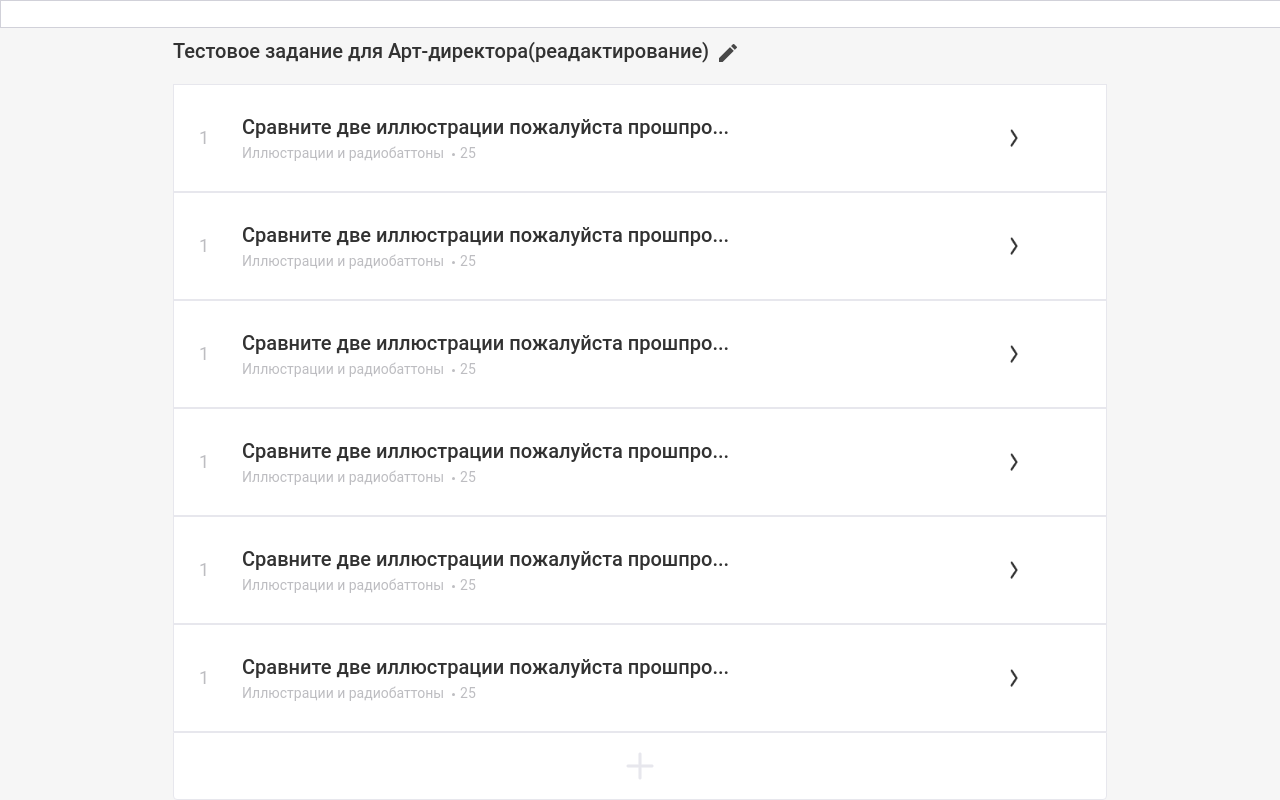
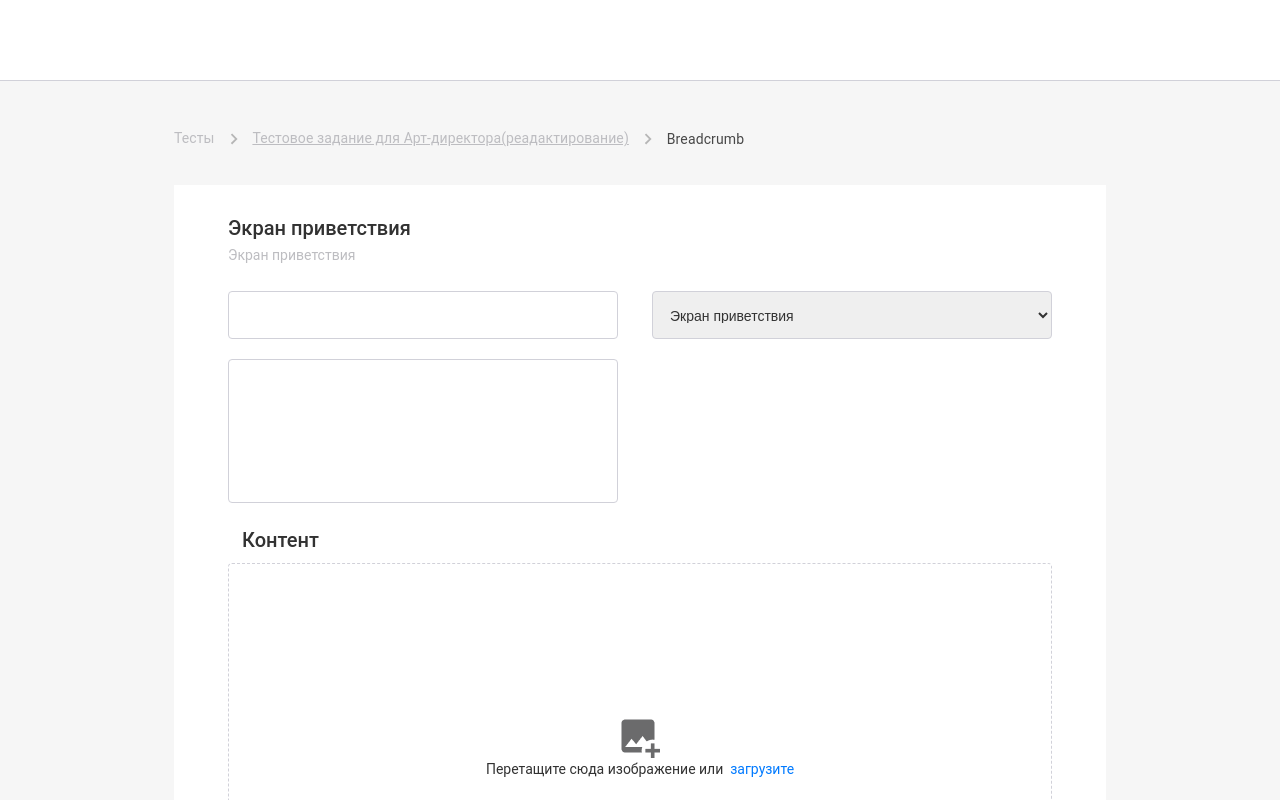
Before and after one commit to dankocher/archive-admin-test-art_director, a React (Create React App) app: page /welcome-screen/1 in a window 1280 px wide. Shown: the top 800 px of the page. Built offline with nearby package versions, Linux system fonts and the light colour scheme.

Commit message:
feat: added BreadCrumbs component structure and styling, added Router library, and begin of router functionality. Fix: style fix welcomeScreen  component

```diff
--- a/package.json
+++ b/package.json
@@ -3,6 +3,8 @@
   "version": "0.1.0",
   "private": true,
   "dependencies": {
+    "@material-ui/core": "^4.11.0",
+    "@material-ui/icons": "^4.9.1",
     "@testing-library/jest-dom": "^4.2.4",
     "@testing-library/react": "^9.3.2",
     "@testing-library/user-event": "^7.1.2",
--- a/src/App.js
+++ b/src/App.js
@@ -3,17 +3,19 @@ import React from "react";
 import MainContainer from "./Components/MainContainer/MainContainer";
 import Header from "./Components/Header/Header";
 import WelcomeScreen from "./Components/WelcomeScreen/WelcomeScreen";
-import Task from "./Components/Task/Task";
 import TasksComponent from "./Components/TasksComponent/TasksComponent";
+
+import {
+	BrowserRouter as Router,
+	Switch,
+	Route,
+	Link as RouterLink,
+} from "react-router-dom";
 
 function App() {
 	return (
 		<div className="App">
-			<MainContainer
-				header={<Header />}
-				list={<TasksComponent />}
-				body={<WelcomeScreen />}
-			></MainContainer>
+			<MainContainer />
 		</div>
 	);
 }
--- /dev/null
+++ b/src/Components/BreadCrumbs/BreadCrumbs.css
@@ -0,0 +1,16 @@
+.wrapper--breadCrumbs {
+	margin: 3.5rem 0;
+}
+
+.wrapper--breadCrumbs p,
+.wrapper--breadCrumbs a {
+	font-style: normal;
+	font-weight: normal;
+	font-size: 14px;
+	line-height: 16px;
+	color: #484848;
+}
+
+.wrapper--breadCrumbs a {
+	color: #bdbdc1;
+}
--- /dev/null
+++ b/src/Components/BreadCrumbs/BreadCrumbs.js
@@ -0,0 +1,38 @@
+import React from "react";
+
+import Breadcrumbs from "@material-ui/core/Breadcrumbs";
+import Typography from "@material-ui/core/Typography";
+import Link from "@material-ui/core/Link";
+import NavigateNextIcon from "@material-ui/icons/NavigateNext";
+
+import {
+	BrowserRouter as Router,
+	Switch,
+	Route,
+	Link as RouterLink,
+} from "react-router-dom";
+
+import "./BreadCrumbs.css";
+
+function BreadCrumbs() {
+	return (
+		<div className="wrapper--breadCrumbs">
+			<Breadcrumbs
+				separator={<NavigateNextIcon color="disabled" fontSize="large" />}
+			>
+				<Link color="inherit" href="/">
+					Тесты
+				</Link>
+				<RouterLink to="/">
+					<Link color="inherit">
+						Тестовое задание для Арт-директора(реадактирование)
+					</Link>
+				</RouterLink>
+
+				<Typography color="textPrimary">Breadcrumb</Typography>
+			</Breadcrumbs>
+		</div>
+	);
+}
+
+export default BreadCrumbs;
--- a/src/Components/Header/Header.css
+++ b/src/Components/Header/Header.css
@@ -3,5 +3,5 @@
 	width: 100%;
 	margin-bottom: 1.2rem;
 	background-color: #ffffff;
-	border: 0.1rem solid #d1d1d9;
+	border-bottom: 0.1rem solid #d1d1d9;
 }
--- a/src/Components/MainContainer/MainContainer.js
+++ b/src/Components/MainContainer/MainContainer.js
@@ -1,16 +1,38 @@
 import React from "react";
+
+import BreadCrumbs from "../BreadCrumbs/BreadCrumbs";
+
+import Header from "../../Components/Header/Header";
+import WelcomeScreen from "../../Components/WelcomeScreen/WelcomeScreen";
+import TasksComponent from "../../Components/TasksComponent/TasksComponent";
+
+import {
+	BrowserRouter as Router,
+	Switch,
+	Route,
+	Link as RouterLink,
+} from "react-router-dom";
 
 import "./MainContainer.css";
 
 function MainContainer({header, list, body}) {
 	return (
-		<div className="main-container">
-			{header}
-			<div className="centred-container--mainContainer">
-				{list}
-				{/* <div className={"wrapper-body--mainContainer"}>{body}</div> */}
+		<Router>
+			<div className="main-container">
+				<Header />
+				<div className="centred-container--mainContainer">
+					<BreadCrumbs />
+
+					<Switch>
+						<Route path="/" exact component={TasksComponent} />
+
+						<div className={"wrapper-body--mainContainer"}>
+							<Route path="/welcome-screen/:id" component={WelcomeScreen} />
+						</div>
+					</Switch>
+				</div>
 			</div>
-		</div>
+		</Router>
 	);
 }
 
--- a/src/Components/TasksComponent/TasksComponent.js
+++ b/src/Components/TasksComponent/TasksComponent.js
@@ -4,12 +4,23 @@ import "./TasksComponent.css";
 
 import Task from "../Task/Task";
 
-const taskArr = [1, 2, 3, 4, 5, 6];
+import {
+	BrowserRouter as Router,
+	Switch,
+	Route,
+	Link,
+	useParams,
+	useRouteMatch,
+} from "react-router-dom";
+
+import arr from "../../utils/data/data";
 
 const classNames = require("classnames");
 
 function TasksComponent() {
 	const [addBtnHovered, setAddBtnHovered] = useState(false);
+
+	let match = useRouteMatch();
 
 	const addIconClasses = classNames({
 		"add-task-icon-inactive": !addBtnHovered,
@@ -26,7 +37,7 @@ function TasksComponent() {
 					<i className="edit-icon"></i>
 				</button>
 			</div>
-			{taskArr.map((element) => {
+			{arr.taskList.map((element) => {
 				return <Task />;
 			})}
 			<div
@@ -34,9 +45,11 @@ function TasksComponent() {
 				onMouseLeave={() => setAddBtnHovered(false)}
 				className="add-task--tasks"
 			>
-				<button className="hidden-button addTusk-button--tasks">
-					<i className={addIconClasses}></i>
-				</button>
+				<Link to={`/welcome-screen/${arr.taskList.length}`}>
+					<button className="hidden-button addTusk-button--tasks">
+						<i className={addIconClasses}></i>
+					</button>
+				</Link>
 			</div>
 		</>
 	);
--- a/src/Components/WelcomeScreen/WelcomeScreen.css
+++ b/src/Components/WelcomeScreen/WelcomeScreen.css
@@ -1,3 +1,17 @@
+.wrapper-inline-block {
+	display: inline-block;
+}
+
+.heading--welcomeScreen {
+	margin-top: 3.2rem;
+	margin-bottom: 2.4rem;
+}
+
+.heading--welcomeScreen p {
+	margin-top: 0.4rem;
+	line-height: 24px;
+}
+
 .header--welcomeScreen {
 	display: flex;
 	height: 21rem;
@@ -35,7 +49,13 @@
 }
 
 .body--welcomeScreen {
+	margin-top: 2.8rem;
 	margin-bottom: 6rem;
+}
+
+.body--welcomeScreen h2 {
+	margin-bottom: 1.2rem;
+	margin-left: 1.4rem;
 }
 
 .wrapper-dragAndDropZone--welcomeScreen {
--- a/src/Components/WelcomeScreen/WelcomeScreen.js
+++ b/src/Components/WelcomeScreen/WelcomeScreen.js
@@ -6,11 +6,15 @@ import DragAndDropZone from "../DragAndDropZone/DragAndDropZone";
 
 function WelcomeScreen(props) {
 	return (
-		<div className="">
+		<div className="wrapper-inline-block">
+			<div className="heading--welcomeScreen">
+				<h1 className="bold-big-font">Экран приветствия</h1>
+				<p className="small-grey-font">Экран приветствия</p>
+			</div>
 			<div className="header--welcomeScreen">
 				<div className="leftSide-header-welcomeScreen">
 					<input className="input" />
-					<textarea className="input" />
+					<textarea className="input" rows={7} />
 				</div>
 				<div className="rightSide-header-welcomeScreen">
 					<select className="input">
@@ -20,7 +24,7 @@ function WelcomeScreen(props) {
 				</div>
 			</div>
 			<div className="body--welcomeScreen">
-				<h2>Контент</h2>
+				<h2 className="bold-big-font">Контент</h2>
 				<div className="wrapper-dragAndDropZone--welcomeScreen">
 					<DragAndDropZone />
 				</div>
--- a/src/index.css
+++ b/src/index.css
@@ -3,9 +3,8 @@
 }
 
 #root {
-	position: fixed;
-	height: 100vh;
-	width: 100vw;
+	height: 100%;
+	width: 100%;
 }
 
 #root > :first-child {
--- /dev/null
+++ b/src/utils/data/data.js
@@ -0,0 +1,5 @@
+export default {
+	id: 1,
+	name: "Тестовое задание для Арт-директора(реадактирование)",
+	taskList: [{id: 1}, {id: 2}, {id: 3}, {id: 4}, {id: 5}, {id: 6}, {id: 7}],
+};
```
Also changed, not shown: 1 other file (tests, documents, lock files or other folders).
